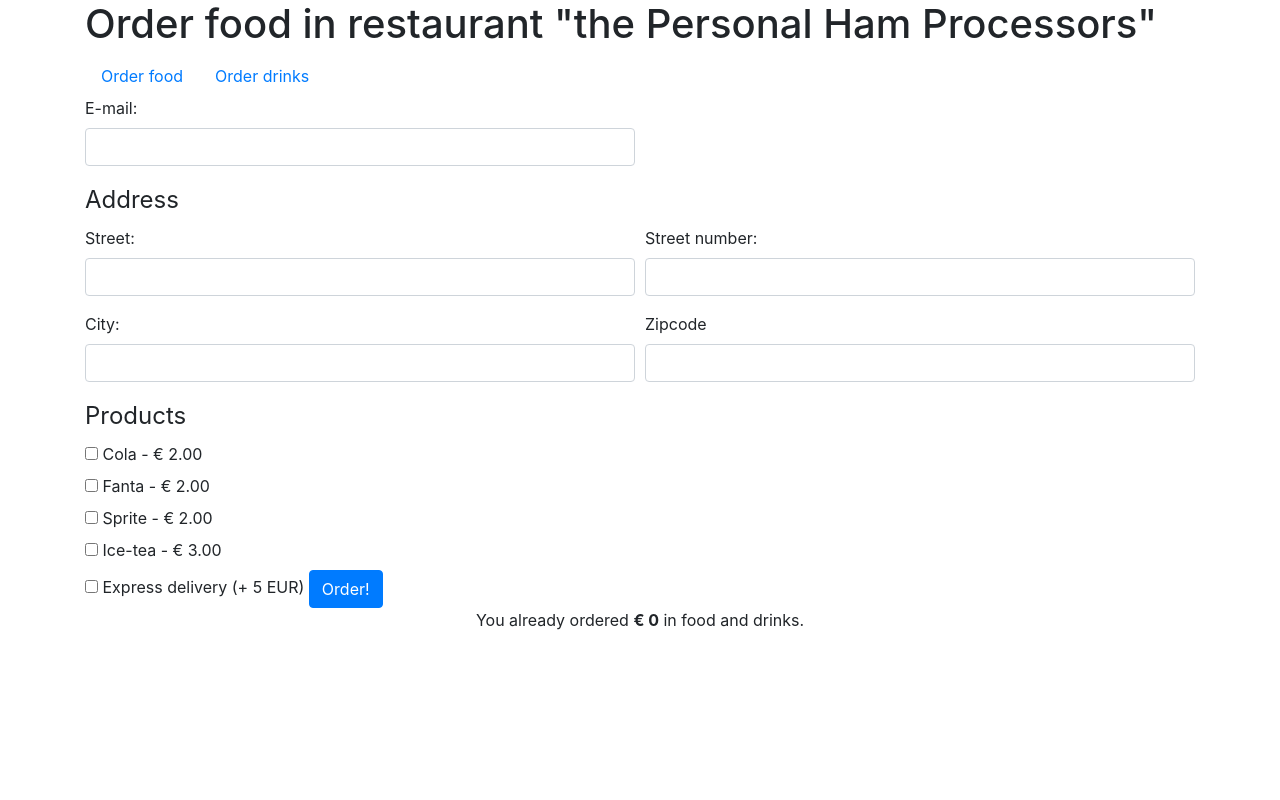
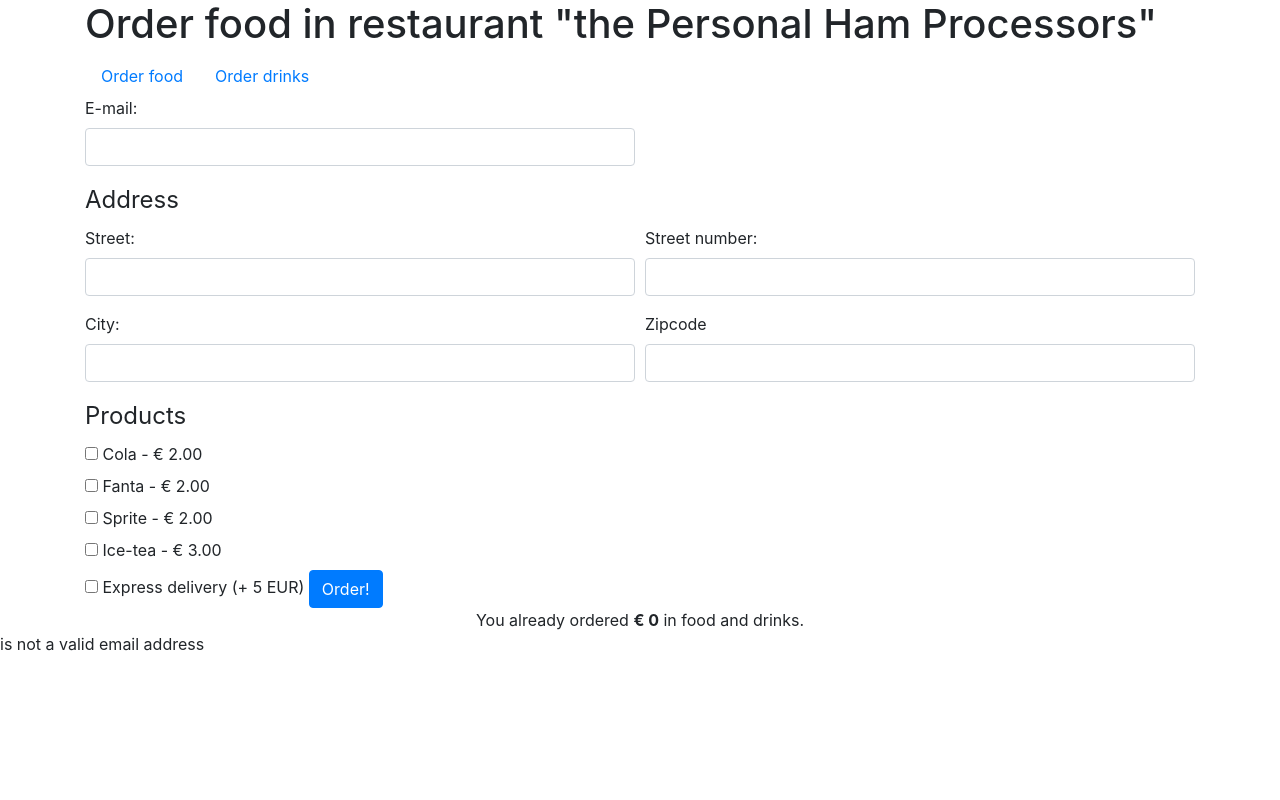
Before and after one commit to glezzz/php-order-form, a PHP site: page /index.php in a window 1280 px wide. Run offline with PHP 8.4, Linux system fonts and the light colour scheme.

Commit message:
step1 done

```diff
--- a/index.php
+++ b/index.php
@@ -1,6 +1,10 @@
 <?php
 //this line makes PHP behave in a more strict way
 declare(strict_types=1);
+
+ini_set('display_errors', '1');
+ini_set('display_startup_errors', '1');
+error_reporting(E_ALL);
 
 //we are going to use session variables so we need to enable sessions
 session_start();
@@ -35,3 +39,21 @@ $products = [
 $totalValue = 0;
 
 require 'form-view.php';
+
+$email = "";
+$street = "";
+$street_no = "";
+$city = "";
+$zipcode = "";
+
+if ($_SERVER["REQUEST_METHOD"] == "POST") {
+    if (isset($_POST['email'])) {
+        $email = $_POST['email'];
+    }}
+
+
+if (filter_var($email, FILTER_VALIDATE_EMAIL)) {
+    echo("$email is a valid email address");
+} else {
+    echo("$email is not a valid email address");
+}
```
